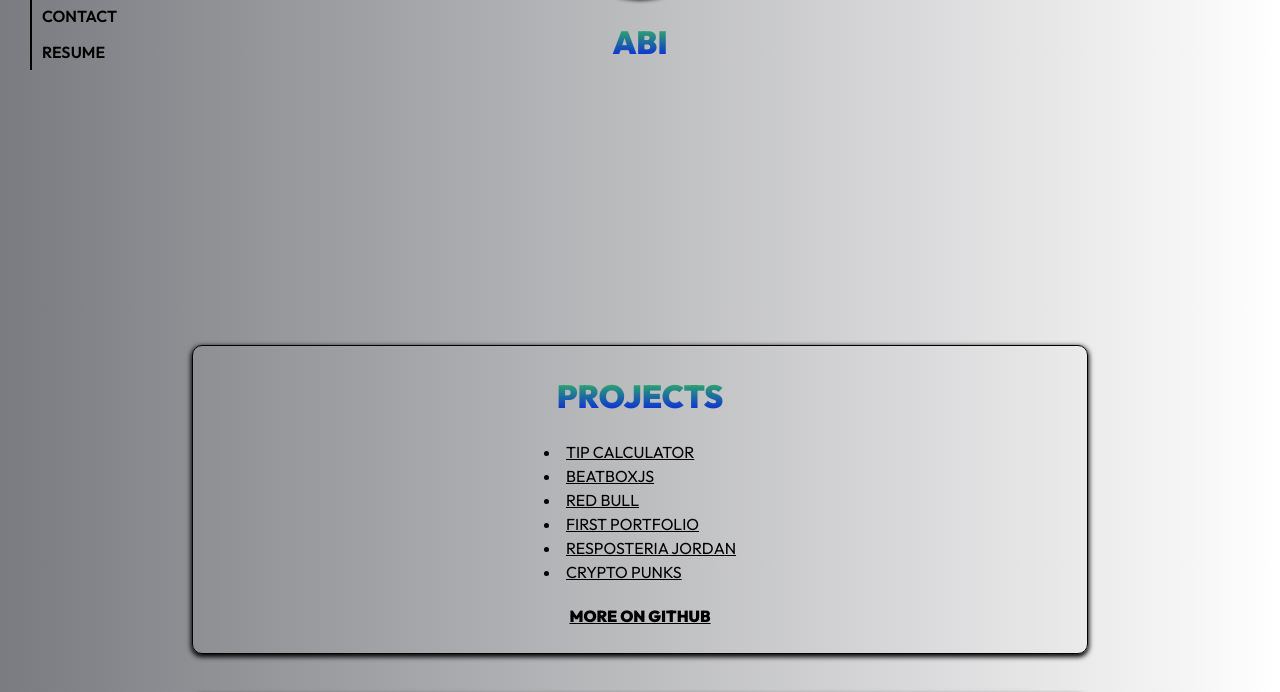
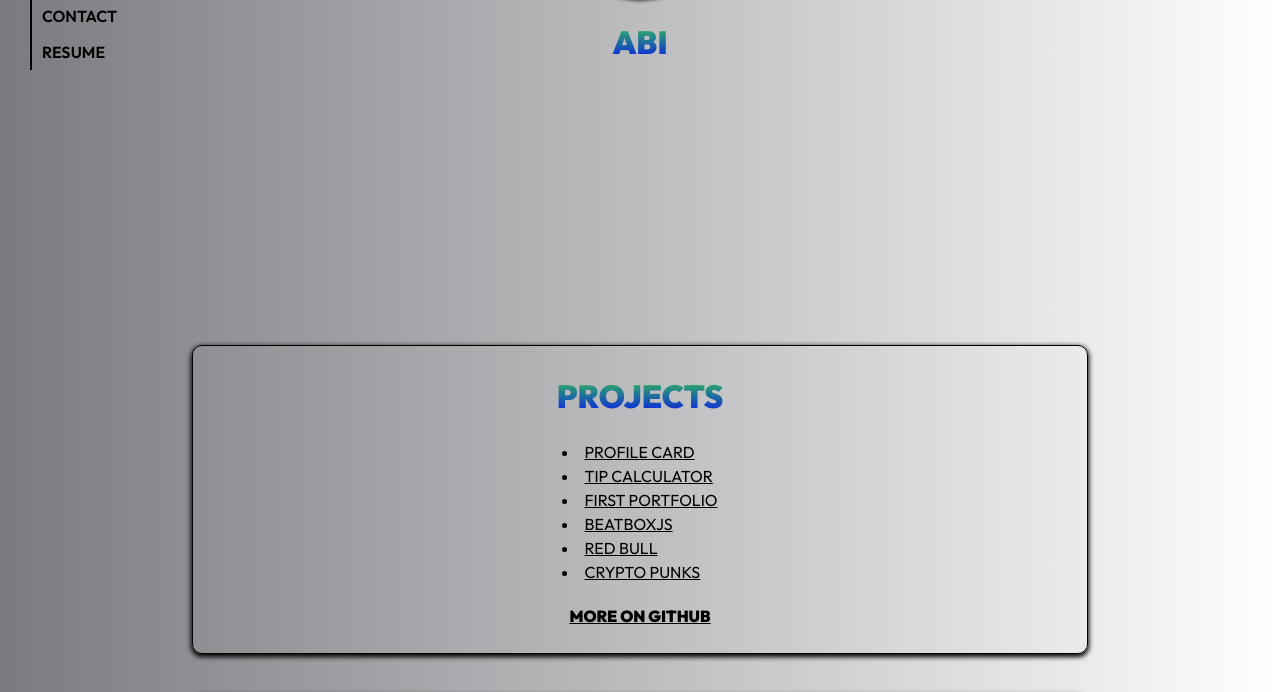
Before and after one commit to abidanm1000/portfolio-react, a React (Create React App) app: page / in a window 1280 px wide. Shown: the part 455-1147 px from the top of the page. Built offline with nearby package versions, Linux system fonts and the light colour scheme.

Commit message:
updating links

```diff
--- a/src/components/Main.js
+++ b/src/components/Main.js
@@ -6,11 +6,11 @@ export default function Main() {
         <div class="content" id='projects'>
             <h1>projects</h1>
             <ul>
+            <li ><a href="https://dreamy-shaw-f5a38c.netlify.app/" target="_blank">Profile Card</a></li>
             <li ><a href="https://hungry-pike-2dfe9a.netlify.app/" target="_blank">Tip Calculator</a></li>
+            <li ><a href="https://abidanm1000.github.io/" target="_blank">First Portfolio</a></li>
             <li ><a href="https://htmlpreview.github.io/?https://github.com/abidanm1000/BeatboxJS/blob/main/index.html" target="_blank">BeatboxJS</a></li>
             <li ><a href="https://htmlpreview.github.io/?https://github.com/abidanm1000/Red-Bull/blob/main/index.html" target="_blank">Red Bull</a></li>
-            <li ><a href="https://abidanm1000.github.io/" target="_blank">First Portfolio</a></li>
-            <li ><a href="https://htmlpreview.github.io/?https://github.com/abidanm1000/Resposteria-Jordan/blob/main/index.html" target="_blank">Resposteria Jordan</a></li>
             <li ><a href="https://github.com/abidanm1000/CryptoPunks" target="_blank">Crypto Punks</a></li>
             </ul>
             <a href="https://github.com/abidanm1000" target="_blank"><b>more on github</b></a>
```
